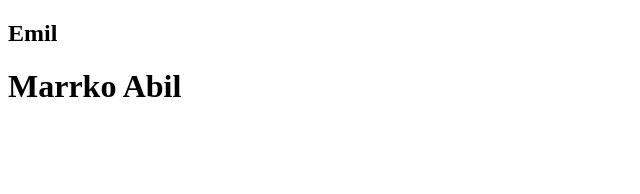
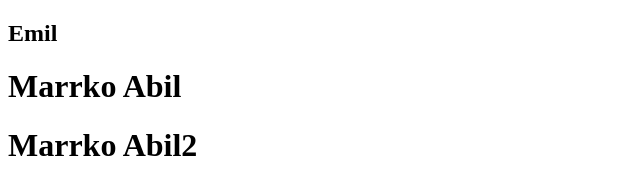
Before and after one commit to 3mil1/foo, a plain HTML site: page index.html in a window 1280 px wide. Shown: the whole page, without its empty margins (0-640 px from the left). Drawn offline with Linux system fonts and the light colour scheme.

Commit message:
Test autodeploy4

```diff
--- a/index.html
+++ b/index.html
@@ -10,5 +10,6 @@
 <body>
 <h2>Emil</h2>
 <h1>Marrko Abil</h1>
+<h1>Marrko Abil2</h1>
 </body>
 </html>
```
